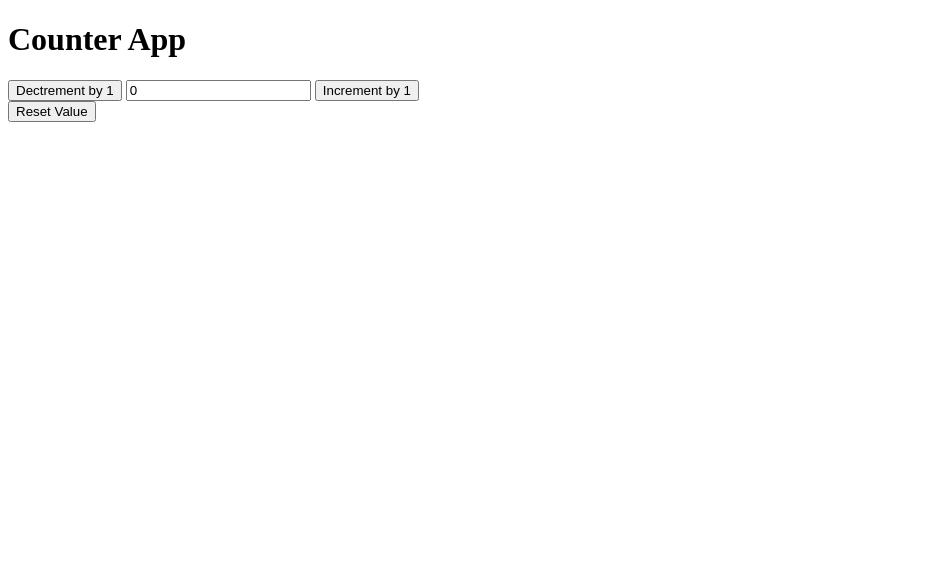
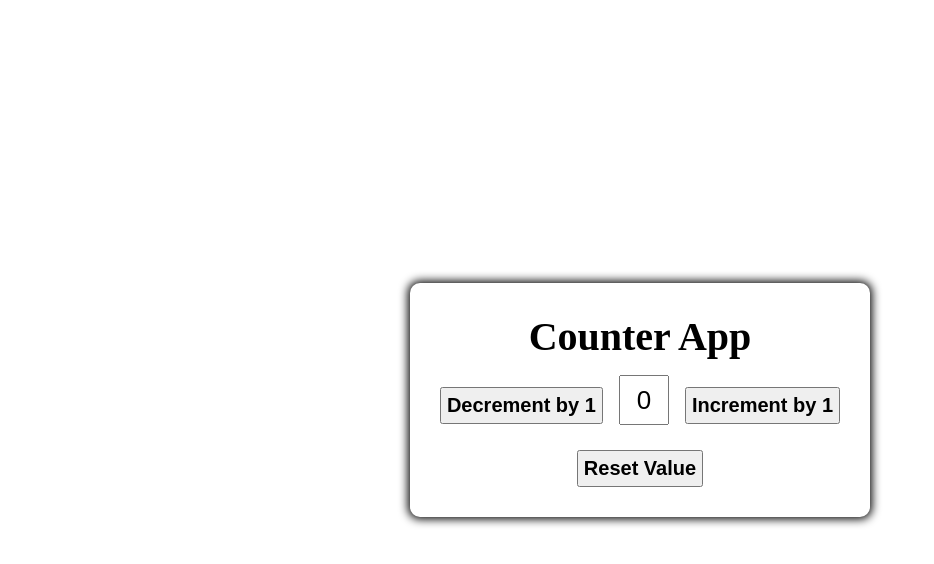
Before and after one commit to Bhanu-Thapa/DOM, a plain HTML site: page Counter App/index.html in a window 1280 px wide. Shown: the whole page, without its empty margins (0-934 px from the left). Drawn offline with Linux system fonts and the light colour scheme.

Commit message:
CSS Part

```diff
--- a/Counter App/index.html
+++ b/Counter App/index.html
@@ -4,14 +4,19 @@
     <meta charset="UTF-8" />
     <meta name="viewport" content="width=device-width, initial-scale=1.0" />
     <title>Counter App</title>
+    <link rel="stylesheet" href="./style.css" />
   </head>
   <body>
-    <h1>Counter App</h1>
-    <button class="decrement">Dectrement by 1</button>
-    <input type="text" value="0" readonly />
-    <button onclick="increment()">Increment by 1</button>
-    <br />
-    <button onclick="reset()">Reset Value</button>
+    <div class="container">
+      <h1>Counter App</h1>
+      <div class="line">
+        <button class="decrement">Decrement by 1</button>
+        <input type="text" value="0" readonly />
+        <button onclick="increment()">Increment by 1</button>
+      </div>
+      <button onclick="reset()">Reset Value</button>
+    </div>
+
     <script src="./script.js"></script>
   </body>
 </html>
--- /dev/null
+++ b/Counter App/style.css
@@ -0,0 +1,47 @@
+* {
+  padding: 0;
+  margin: 0;
+  box-sizing: border-box;
+}
+
+body {
+  height: 100vh;
+  display: flex;
+  justify-content: center;
+  align-items: center;
+}
+
+.container {
+  border-radius: 10px;
+  box-shadow: 0 0 10px 2px black;
+  display: flex;
+  flex-direction: column;
+  align-items: center;
+  justify-content: center;
+  gap: 15px;
+  padding: 30px;
+}
+
+h1 {
+  font-size: 40px;
+}
+
+.line {
+  display: flex;
+  align-items: center;
+  gap: 16px;
+}
+
+button {
+  font-size: 20px;
+  font-weight: 700;
+  padding: 5px;
+}
+
+input {
+  font-size: 26px;
+  height: 50px;
+  width: 50px;
+  text-align: center;
+  margin-bottom: 10px;
+}
```
